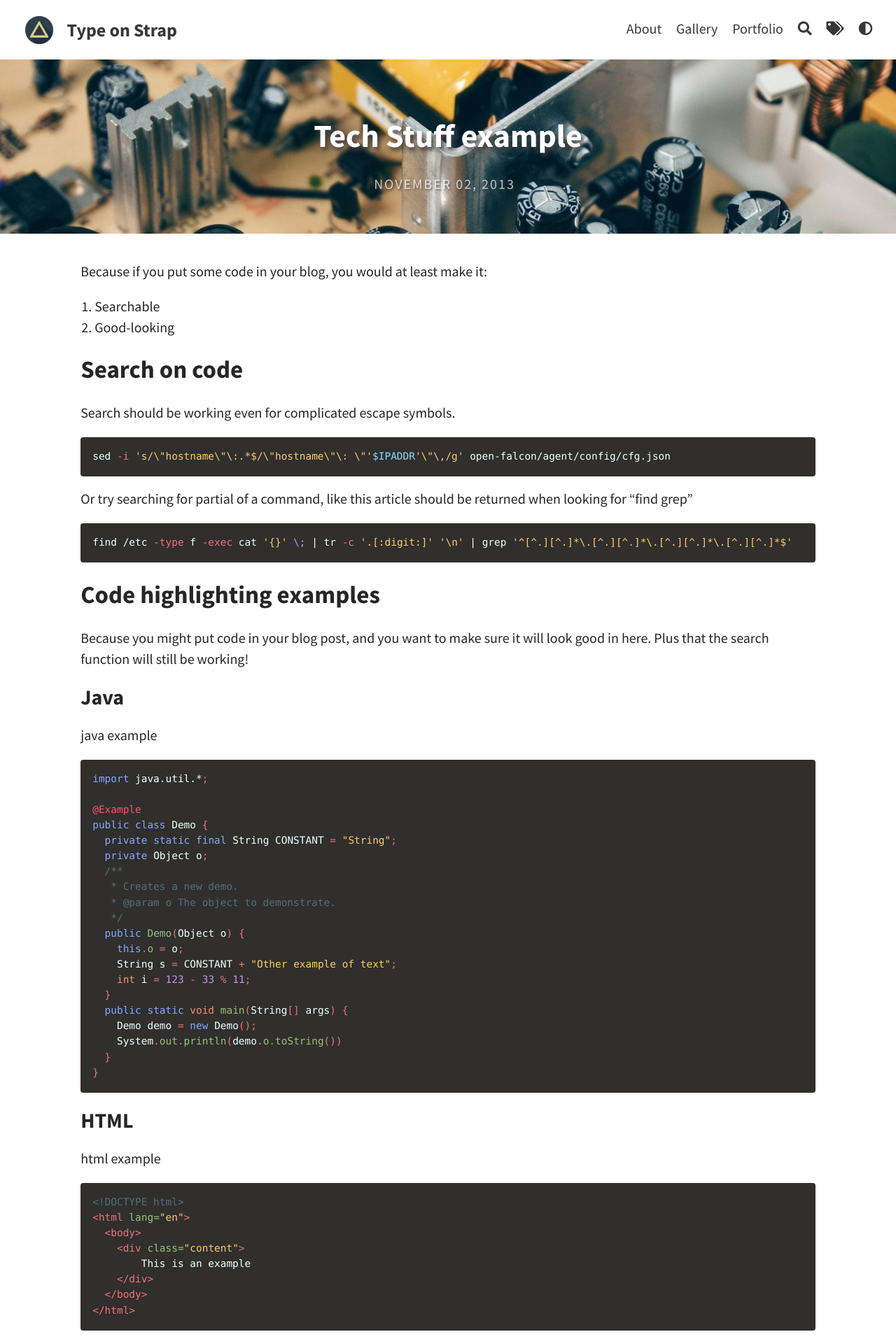
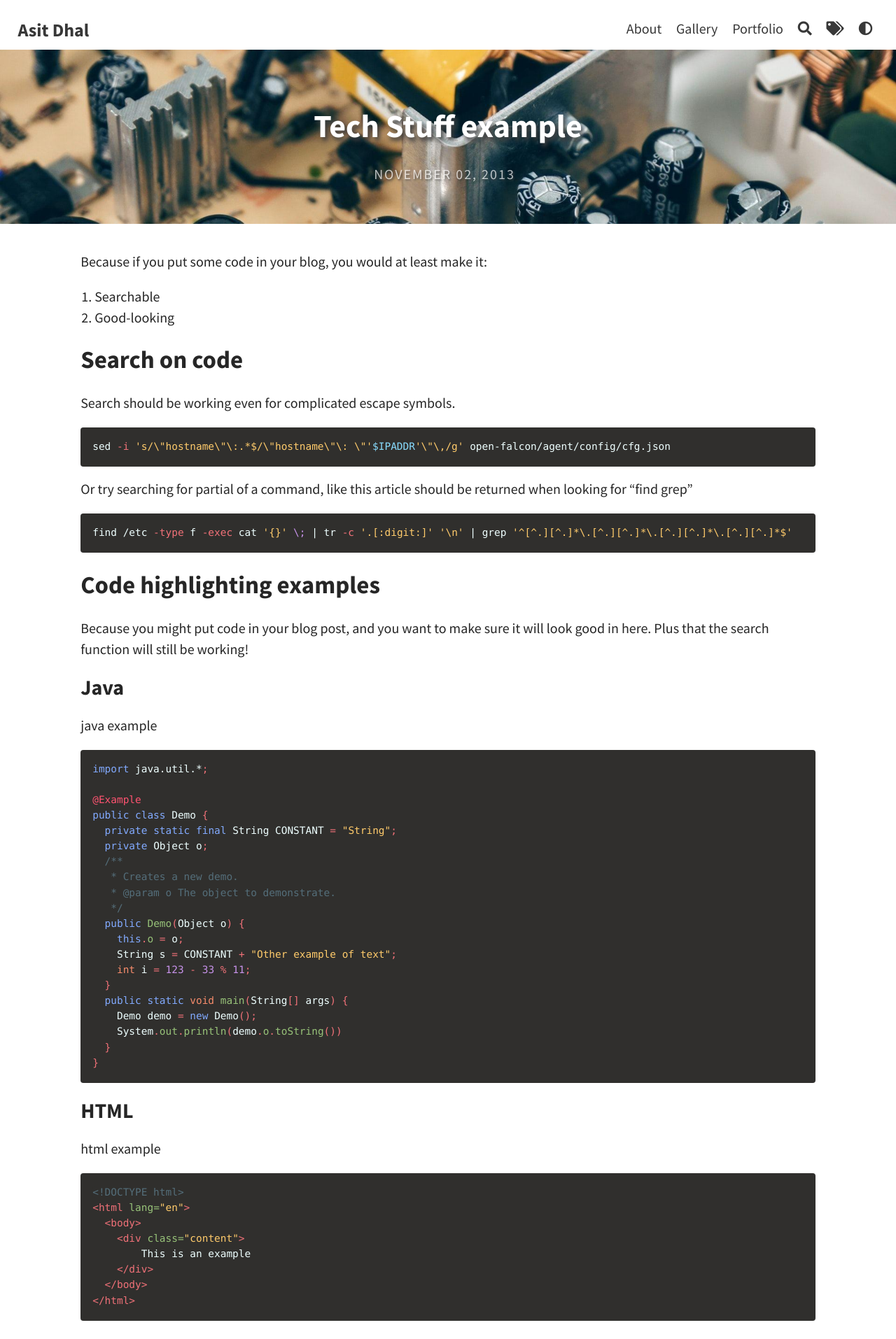
Before and after one commit to asit-dhal/asit-dhal.github.io, a Jekyll site: the page built from _posts/2013-11-02-Tech-stuff-example.md, in a window 1280 px wide. Shown: the top 1914 px of the page at 70% size. Built offline with Jekyll 4.4.1, drawn with Linux system fonts in a browser that asks for light colours; some of the changed text lies outside the part shown.

Commit message:
change config

```diff
--- a/_config.yml
+++ b/_config.yml
@@ -1,11 +1,11 @@
 # SITE CONFIGURATION
-baseurl: "/Type-on-Strap"
-url: "https://sylhare.github.io"
+baseurl: ""
+url: "https://asit-dhal.github.io"
 
 # THEME-SPECIFIC CONFIGURATION
-title: Type on Strap                                    # site's title
-description: "A website with blog posts and pages"      # used by search engines
-avatar: assets/img/triangle.png                         # Empty for no avatar in navbar
+title: Asit Dhal                                  # site's title
+description: "C++, Qt, and CMake"      # used by search engines
+avatar:                          # Empty for no avatar in navbar
 favicon: assets/favicon.ico                             # Icon displayed in the tab
 
 # Header and footer text
```
